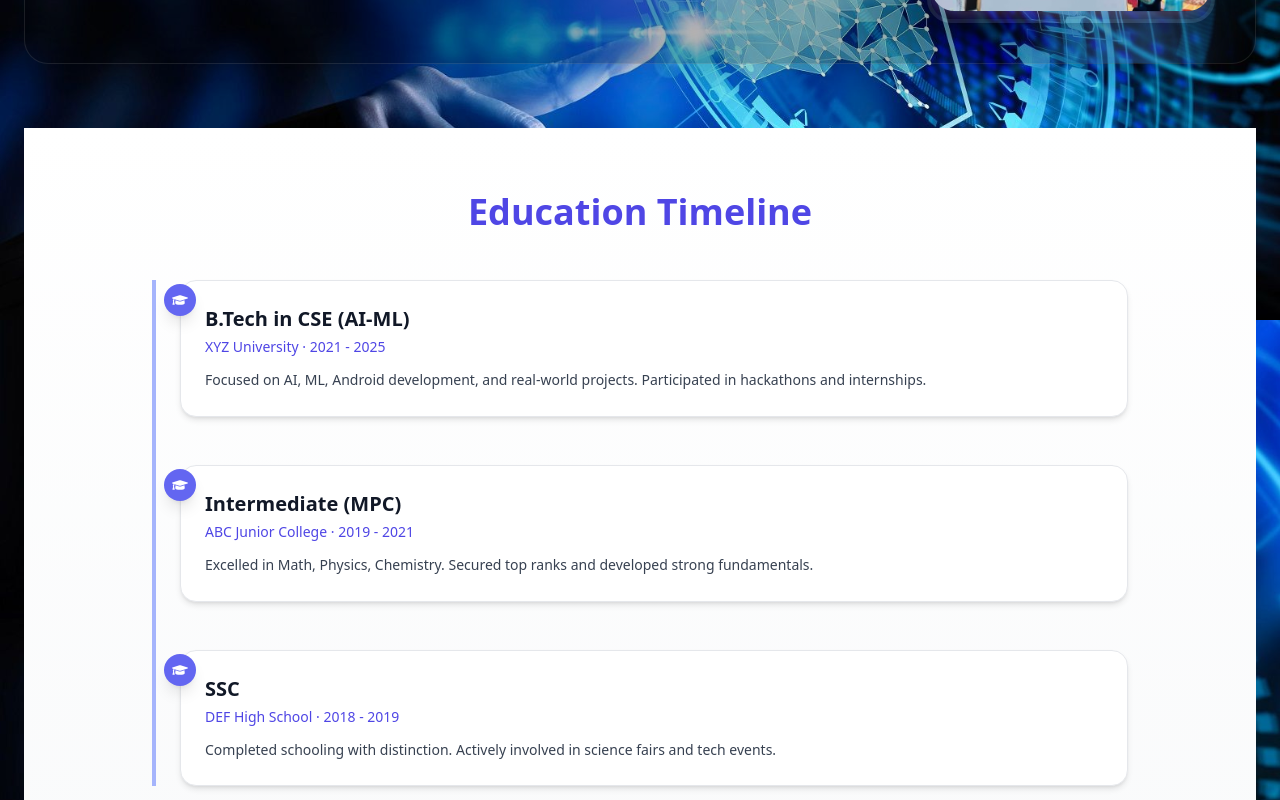
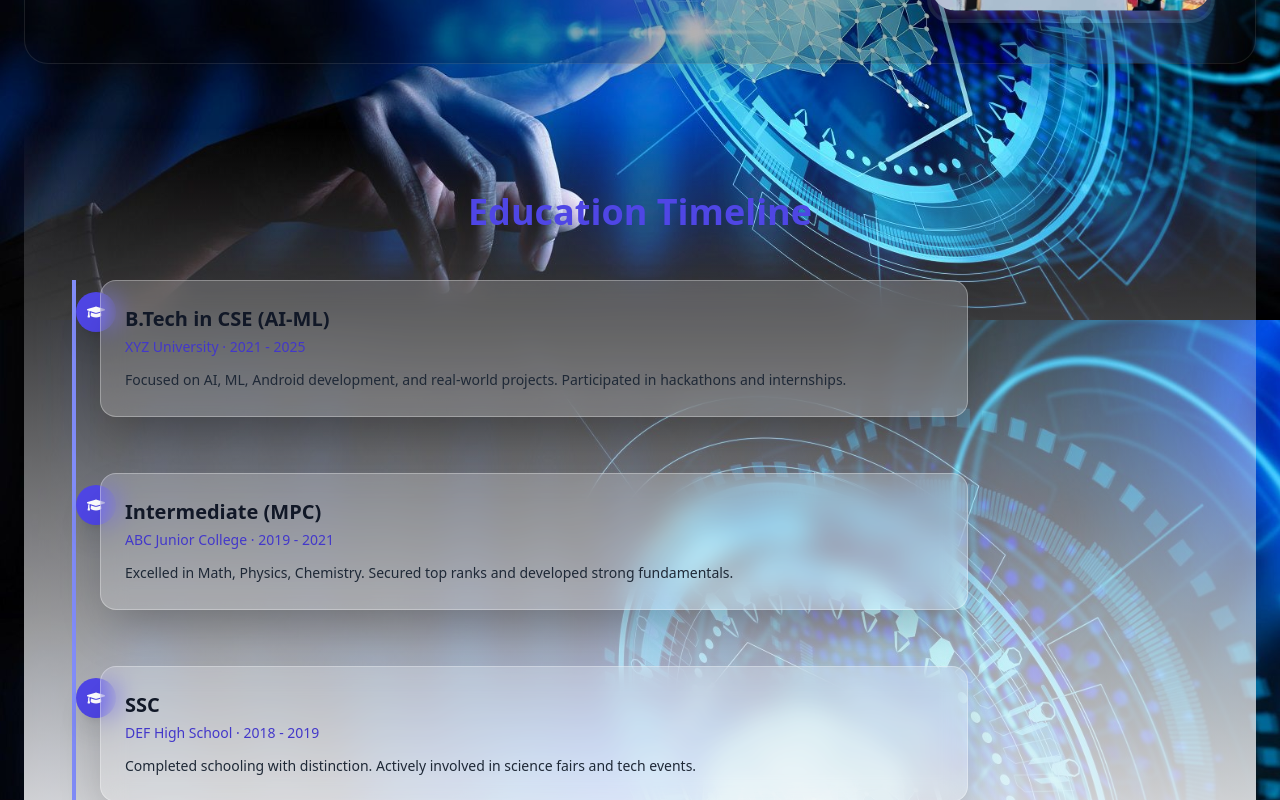
Before and after one commit to gayatrihub/my_port, a React (Create React App) app: page / in a window 1280 px wide. Shown: the part 1280-2080 px from the top of the page. Built offline with nearby package versions, Linux system fonts and the light colour scheme.

Commit message:
Update EducationTimeline.jsx

```diff
--- a/src/components/EducationTimeline.jsx
+++ b/src/components/EducationTimeline.jsx
@@ -26,28 +26,32 @@ const educationData = [
   },
 ];
 
-const fadeInUp = {
-  hidden: { opacity: 0, y: 50 },
-  visible: (i) => ({
+const container = {
+  hidden: {},
+  show: {
+    transition: {
+      staggerChildren: 0.3,
+    },
+  },
+};
+
+const fadeUpCard = {
+  hidden: { opacity: 0, y: 60 },
+  show: {
     opacity: 1,
     y: 0,
-    transition: {
-      delay: i * 0.2,
-      duration: 0.6,
-      ease: "easeOut",
+    transition: { duration: 0.8, ease: "easeOut" },
   },
-  }),
 };
 
 const EducationTimeline = () => {
   return (
     <section
       id="education"
-      className="bg-gradient-to-b from-white to-gray-50 dark:from-gray-900 dark:to-gray-800 py-16"
+      className="w-full py-16 px-4 md:px-8 bg-gradient-to-b from-transparent to-gray-100 dark:to-gray-900"
     >
-      <div className="max-w-5xl mx-auto px-6">
       <motion.h2
-          initial={{ opacity: 0, scale: 0.8 }}
+        initial={{ opacity: 0, scale: 0.9 }}
         whileInView={{ opacity: 1, scale: 1 }}
         transition={{ duration: 0.6 }}
         viewport={{ once: true }}
@@ -56,36 +60,42 @@ const EducationTimeline = () => {
         Education Timeline
       </motion.h2>
 
-        <div className="relative border-l-4 border-indigo-300 dark:border-indigo-500">
+      <motion.div
+        className="relative border-l-4 border-indigo-400 dark:border-indigo-500 ml-4 max-w-4xl mx-auto"
+        variants={container}
+        initial="hidden"
+        whileInView="show"
+        viewport={{ once: true }}
+      >
         {educationData.map((edu, index) => (
           <motion.div
             key={index}
-              custom={index}
-              variants={fadeInUp}
-              initial="hidden"
-              whileInView="visible"
-              viewport={{ once: true }}
-              className="mb-12 ml-6 relative"
+            variants={fadeUpCard}
+            className="mb-14 ml-6 relative group"
           >
-              <div className="absolute -left-4 top-1 bg-indigo-500 text-white w-8 h-8 rounded-full flex items-center justify-center shadow-lg">
-                <FaGraduationCap size={16} />
+            {/* Icon dot */}
+            <div className="absolute -left-6 top-3 w-10 h-10 bg-indigo-600 text-white rounded-full flex items-center justify-center shadow-xl group-hover:scale-110 transition-transform duration-300">
+              <FaGraduationCap className="text-lg" />
             </div>
 
-              <div className="bg-white dark:bg-gray-900 border border-gray-200 dark:border-gray-700 shadow-md p-6 rounded-2xl">
-                <h3 className="text-xl font-bold text-gray-900 dark:text-white">
+            {/* Glassmorphic card */}
+            <motion.div
+              whileHover={{ scale: 1.03 }}
+              className="bg-white/20 dark:bg-gray-800/40 backdrop-blur-md border border-white/30 dark:border-gray-700 shadow-2xl rounded-2xl p-6 transition-all duration-300"
+            >
+              <h3 className="text-xl font-semibold text-gray-900 dark:text-white mb-1">
                 {edu.degree}
               </h3>
-                <p className="text-sm text-indigo-600 dark:text-indigo-400 font-medium mt-1">
+              <p className="text-sm text-indigo-700 dark:text-indigo-300 font-medium">
                 {edu.institution} &middot; {edu.year}
               </p>
-                <p className="text-sm text-gray-700 dark:text-gray-300 mt-3 leading-relaxed">
+              <p className="text-sm mt-3 text-gray-800 dark:text-gray-300 leading-relaxed">
                 {edu.details}
               </p>
-              </div>
+            </motion.div>
           </motion.div>
         ))}
-        </div>
-      </div>
+      </motion.div>
     </section>
   );
 };
```
Lines whose indentation alone changed are shown as unchanged.
